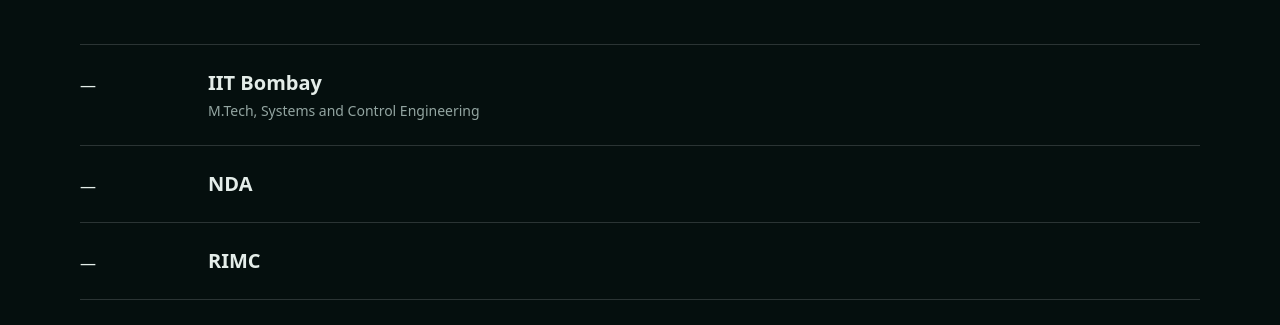
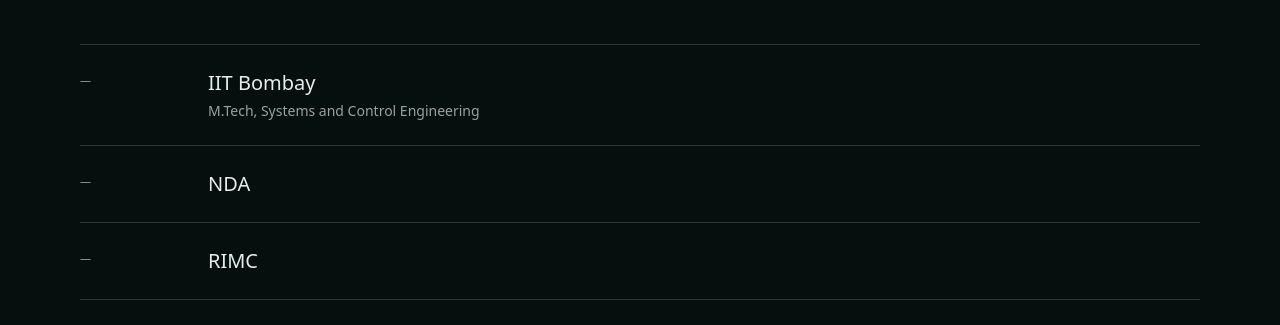
Before and after one commit to rehan-khan-007/rehan-khan-v1, a Next.js app: page /experience in a window 1280 px wide. Shown: the part 245-570 px from the top of the page. Built offline with nearby package versions, Linux system fonts and the light colour scheme; no server answers.

Commit message:
Cleanup: 3 token stragglers (experience/CaseStudy), dedupe accidental double-appended ADR entries

```diff
--- a/app/experience/page.tsx
+++ b/app/experience/page.tsx
@@ -12,9 +12,9 @@ export default function ExperiencePage() {
       <div className="border-b border-divider">
         {display.map((entry) => (
           <div key={entry.institution} className="grid grid-cols-[7rem_1fr] gap-4 border-t border-divider py-6">
-            <span className="mono-label pt-1">{entry.period ?? "—"}</span>
+            <span className="font-mono uppercase text-label text-neutral-400 pt-1">{entry.period ?? "—"}</span>
             <span>
-              <span className="font-display text-xl font-semibold">{entry.institution}</span>
+              <span className="font-display font-medium text-xl">{entry.institution}</span>
               {entry.credential && <span className="mt-1 block text-sm text-neutral-400">{entry.credential}</span>}
             </span>
           </div>
--- a/components/work/CaseStudy.tsx
+++ b/components/work/CaseStudy.tsx
@@ -22,7 +22,7 @@ export function CaseStudy({ project }: { project: Project }) {
       <p className="font-mono uppercase text-label text-accent mt-4">{project.status}</p>
 
       {project.status === "pending" ? (
-        <p className="mono-label mt-12">Case study pending verified source material.</p>
+        <p className="font-mono uppercase text-label text-neutral-400 mt-12">Case study pending verified source material.</p>
       ) : (
         <div className="mt-12 max-w-[68ch] space-y-12">
           {project.sections.map((section, i) => (
```
Also changed, not shown: 1 other file (tests, documents, lock files or other folders).
